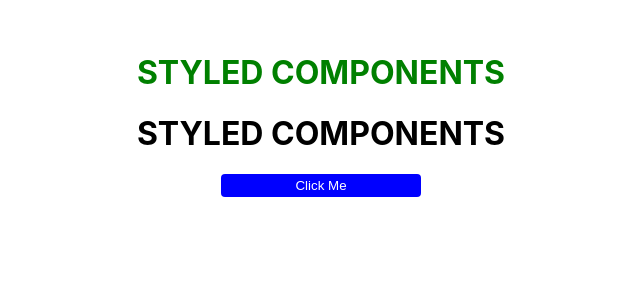
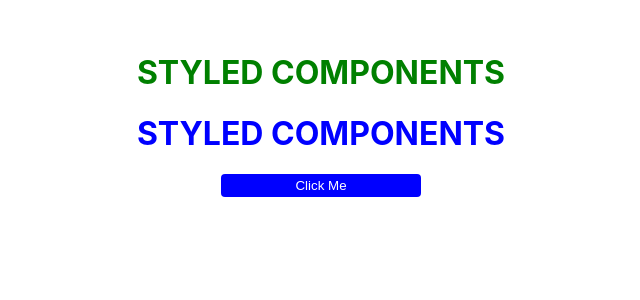
Before and after one commit to gyanchandra123/react-styled-component, a React (Create React App) app: page / in a window 1280 px wide. Shown: the top 300 px of the page, without its empty margins (319-959 px from the left). Built offline with nearby package versions, Linux system fonts and the light colour scheme.

Commit message:
destructuring the styled compponent + using ternary operator to set default values

```diff
--- a/src/components/BasicStyles.js
+++ b/src/components/BasicStyles.js
@@ -3,7 +3,8 @@
 const BasicStyle = styled.h1`
   text-align: center;
   text-transform: uppercase;
-  color: ${(props) => props.special && 'green'};
+  //color: ${({ special }) => special && 'green'};
+  color: ${({ special }) => (special ? 'green' : 'blue')};
 `
 
 export default BasicStyle
```
